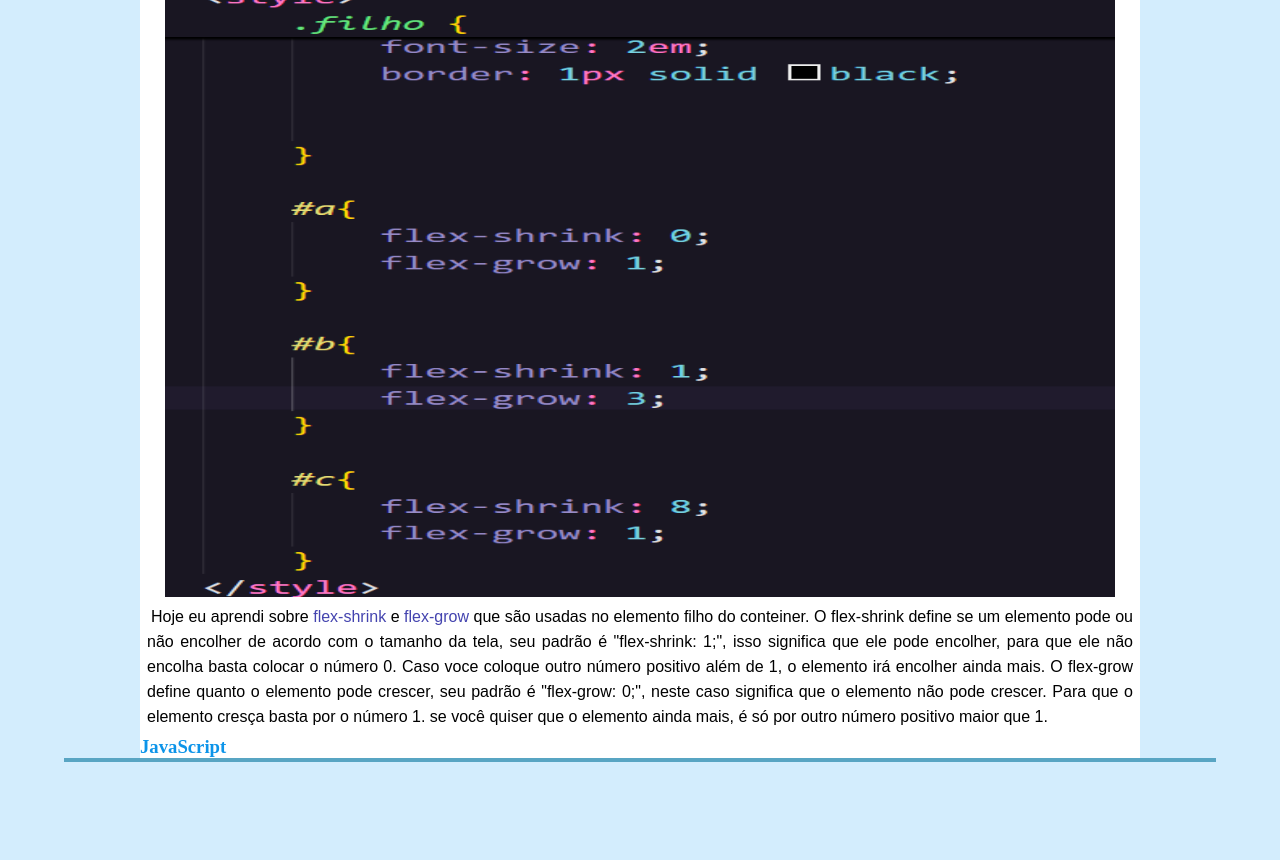
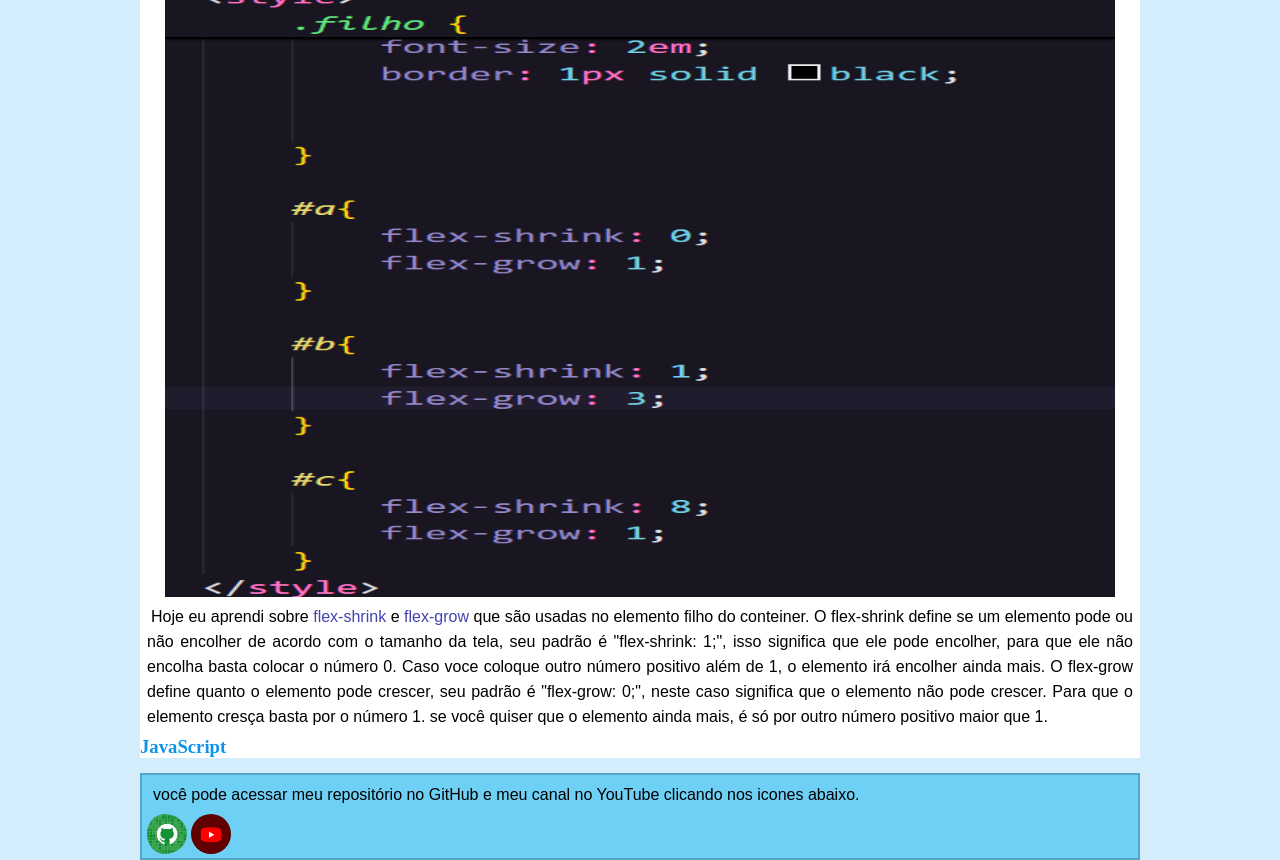
Before and after one commit to LucasLira-dev/LucasBlog, a plain HTML site: page index.html in a window 1280 px wide. Shown: the part 289-1149 px from the top of the page. Before the commit the page ends 1051 px from the top, so only its background shows below. Drawn offline with nearby package versions, Linux system fonts and the light colour scheme; a web font is replaced by a local one.

Commit message:
mais ajustes

```diff
--- a/estilo/mediaqueries.css
+++ b/estilo/mediaqueries.css
@@ -4,6 +4,7 @@
 
   header {
       width: 100vw;
+
   }
 
   main {
@@ -18,23 +19,18 @@
     width: 80vw;
   }
 
-  footer p {
-     display: none;
+  footer {
+    margin-top: 15px;
   }
 
+
   #icon1 {
-    position: absolute;
-    top: 50px;
-    left: 600px;
-    display: block;
     width: 40px;
     height: 40px;
   }
 
   #icon2 {
-    position: absolute;
-    top: 50px;
-    left: 650px;
+
     width: 40px;
     height: 40px;
   }
@@ -50,20 +46,18 @@
         height: 600px;
     }
 
+    footer {
+      margin-top: 15px;
+      width: 1000px;
+    }
 
     #icon1 {
-      position: absolute;
-      top: 50px;
-      left: 1080px;
-      display: block;
+
       width: 40px;
       height: 40px;
     }
 
     #icon2 {
-      position: absolute;
-      top: 50px;
-      left: 1124px;
       width: 40px;
       height: 40px;
     }
--- a/estilo/style.css
+++ b/estilo/style.css
@@ -94,6 +94,7 @@
 
 
  #icon1 {
+  padding-left: 5px;
    display: inline-block;
    border-radius: 50%;
    height: 35px;
@@ -109,6 +110,7 @@
  }
 
  #icon2 {
+
    display: inline-block;
    border-radius: 50%;
    height: 35px;
```
